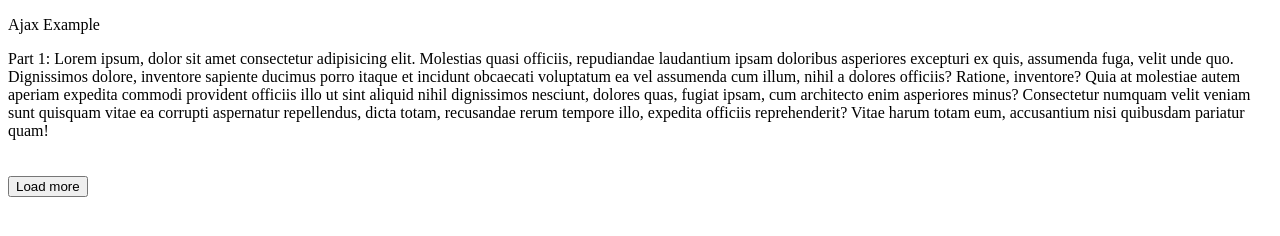
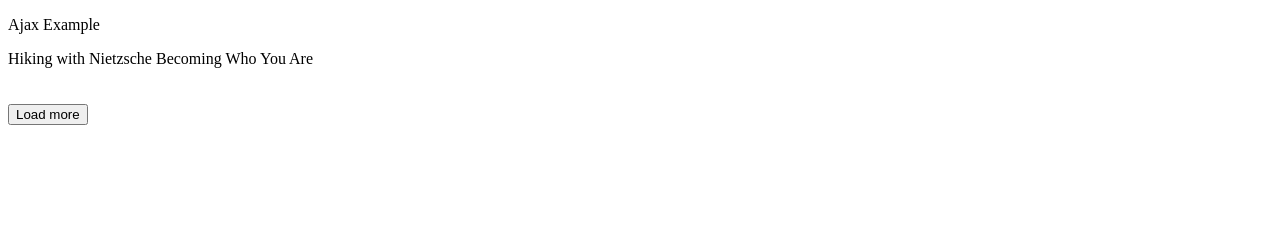
Before and after one commit to NielsLouwes/ajax-example, a website: page index.html in a window 1280 px wide. Drawn offline with Linux system fonts and the light colour scheme.

Commit message:
added book example

```diff
--- a/index.html
+++ b/index.html
@@ -8,20 +8,7 @@
   <body>
     <div id="ajax-test">
       <p>Ajax Example</p>
-      <p>
-        Part 1: Lorem ipsum, dolor sit amet consectetur adipisicing elit.
-        Molestias quasi officiis, repudiandae laudantium ipsam doloribus
-        asperiores excepturi ex quis, assumenda fuga, velit unde quo.
-        Dignissimos dolore, inventore sapiente ducimus porro itaque et incidunt
-        obcaecati voluptatum ea vel assumenda cum illum, nihil a dolores
-        officiis? Ratione, inventore? Quia at molestiae autem aperiam expedita
-        commodi provident officiis illo ut sint aliquid nihil dignissimos
-        nesciunt, dolores quas, fugiat ipsam, cum architecto enim asperiores
-        minus? Consectetur numquam velit veniam sunt quisquam vitae ea corrupti
-        aspernatur repellendus, dicta totam, recusandae rerum tempore illo,
-        expedita officiis reprehenderit? Vitae harum totam eum, accusantium nisi
-        quibusdam pariatur quam!
-      </p>
+      <p>Hiking with Nietzsche Becoming Who You Are</p>
     </div>
     <button id="loadMoreBtn" style="margin-top: 20px" onclick="loadDoc()">
       Load more
--- a/server.js
+++ b/server.js
@@ -11,8 +11,7 @@ app.use(cors());
 const response = "Initial content loaded.";
 
 // New response for the additional content
-const additionalResponse =
-  "This is the additional content loaded via Ajax. Lorem ipsum dolor sit amet consectetur adipisicing elit. Harum laborum debitis, recusandae ex voluptates blanditiis ipsam aliquam? Voluptas ex doloremque nisi cupiditate modi, illo quis asperiores laudantium esse molestias. Amet repellendus aspernatur libero nisi dolores unde, pariatur ex doloribus eveniet laboriosam saepe cumque distinctio quam, alias recusandae omnis atque aperiam commodi non possimus deleniti error excepturi accusantium? Explicabo delectus expedita illo deserunt dolores laudantium quibusdam corrupti mollitia, beatae porro sequi sint iste facere adipisci libero cupiditate doloribus obcaecati error praesentium assumenda repellendus, tenetur rerum! Provident deserunt expedita earum, dolore voluptatem iste sit asperiores autem beatae amet, mollitia et perferendis ea.";
+const additionalResponse = "English, 204 pages, released Oct 10, 2023";
 
 let loadedContent = false;
 
```
